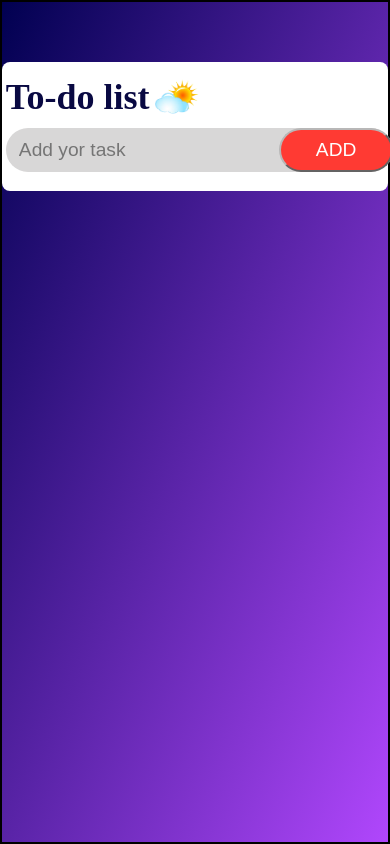
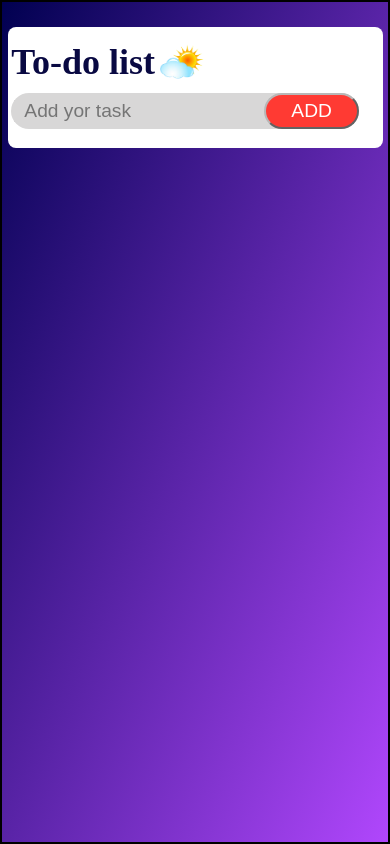
Before and after one commit to Mr-shubham1/My_To-do_List, a plain HTML site: page index.html in a window 390 px wide. Drawn offline with Linux system fonts and the light colour scheme.

Commit message:
added media querry

```diff
--- a/style.css
+++ b/style.css
@@ -103,3 +103,22 @@ cursor: pointer;
     font-size: 1.6rem;
     cursor: pointer;
 }
+
+
+/*    media querry      */
+
+@media(max-width:900px){
+    .container .todo_form input{
+        max-width: 250px;
+    }
+    .container .todo_form button{
+        padding:5px 25px ;
+    }
+    .todo_list li{
+        max-width: 340px;
+    }
+    .container{
+        margin: 25px auto;
+        max-width: 375px;
+    }
+}
```
